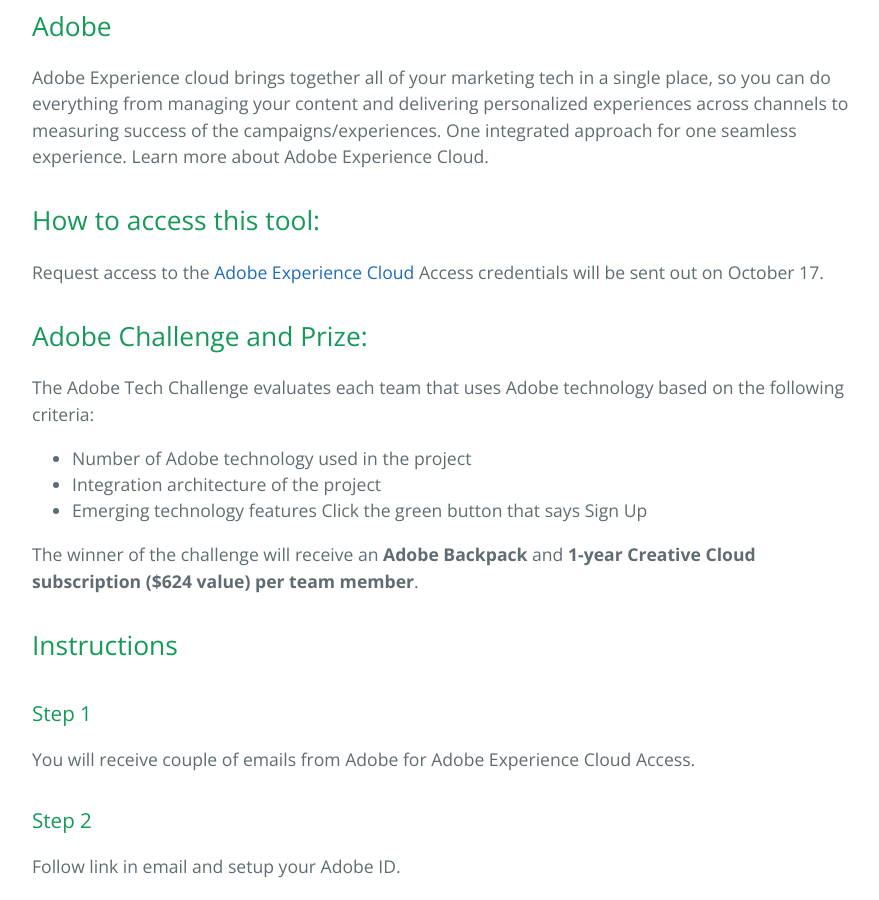
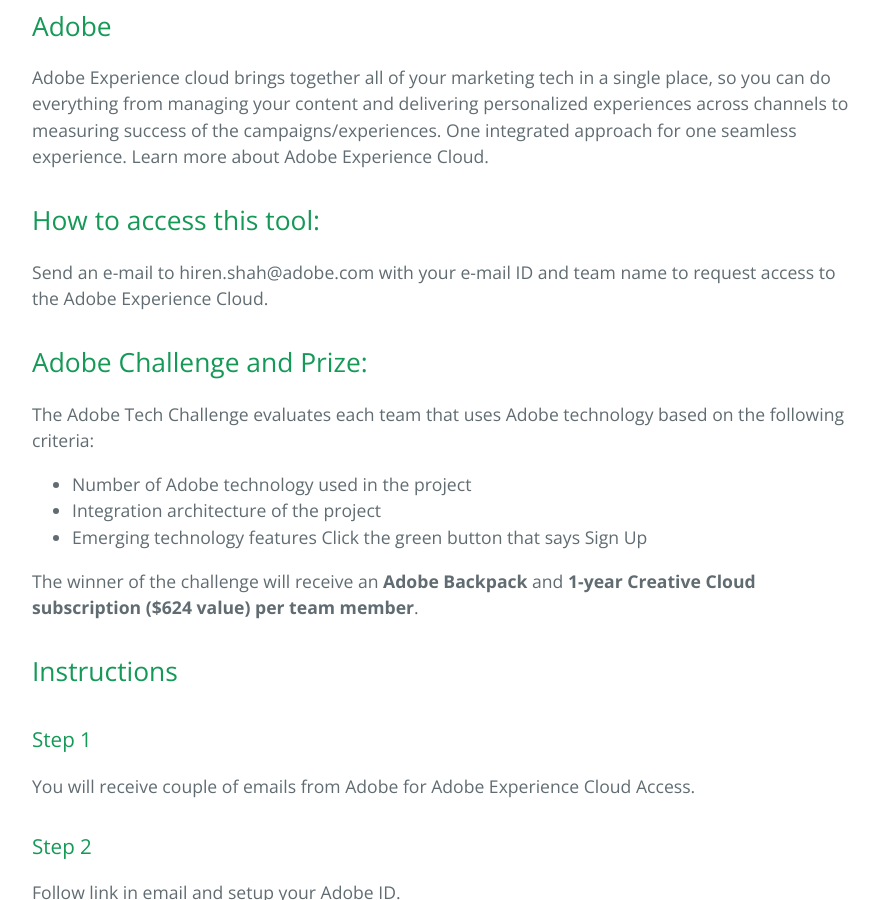
Before and after one commit to hirenoble/Burger.Hack, a Jekyll site: the page built from docs/index.md, in a window 1280 px wide and 900 px high, scrolled down 342 px. Shown: the whole window, without its empty margins (192-1071 px from the left). Built offline with Jekyll 4.4.1, drawn with Linux system fonts in a browser that asks for light colours; our own code applies the rules of GitHub Pages for plain Markdown files.

Commit message:
Update index.md

```diff
--- a/docs/index.md
+++ b/docs/index.md
@@ -5,8 +5,7 @@ layout: default
 Adobe Experience cloud brings together all of your marketing tech in a single place, so you can do everything from managing your content and delivering personalized experiences across channels to measuring success of the campaigns/experiences. One integrated approach for one seamless experience. Learn more about Adobe Experience Cloud.
 
 ## How to access this tool:
-Request access to the [Adobe Experience Cloud](https://miccapgemini.typeform.com/to/YtGaML)
-Access credentials will be sent out on October 17.
+Send an e-mail to hiren.shah@adobe.com with your e-mail ID and team name to request access to the Adobe Experience Cloud.
 
 ## Adobe Challenge and Prize:
 The Adobe Tech Challenge evaluates each team that uses Adobe technology based on the following criteria:
```
